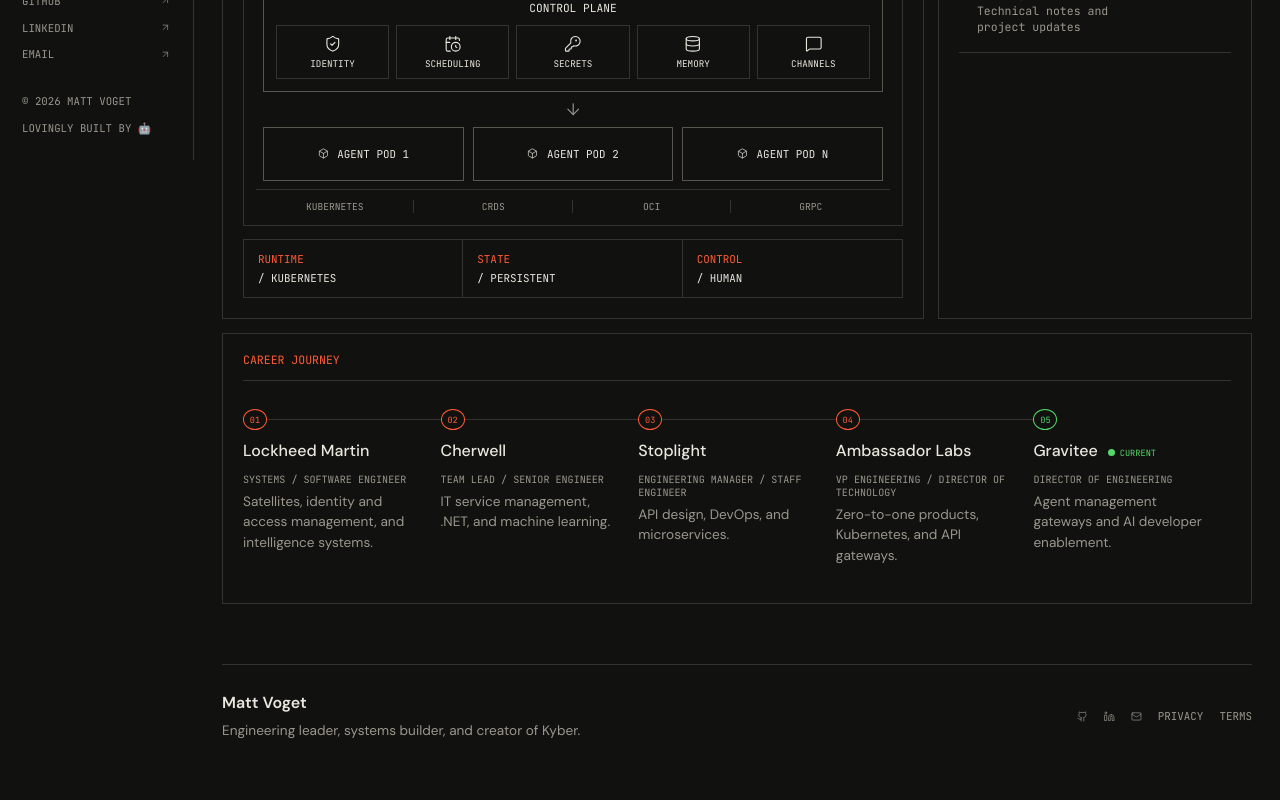
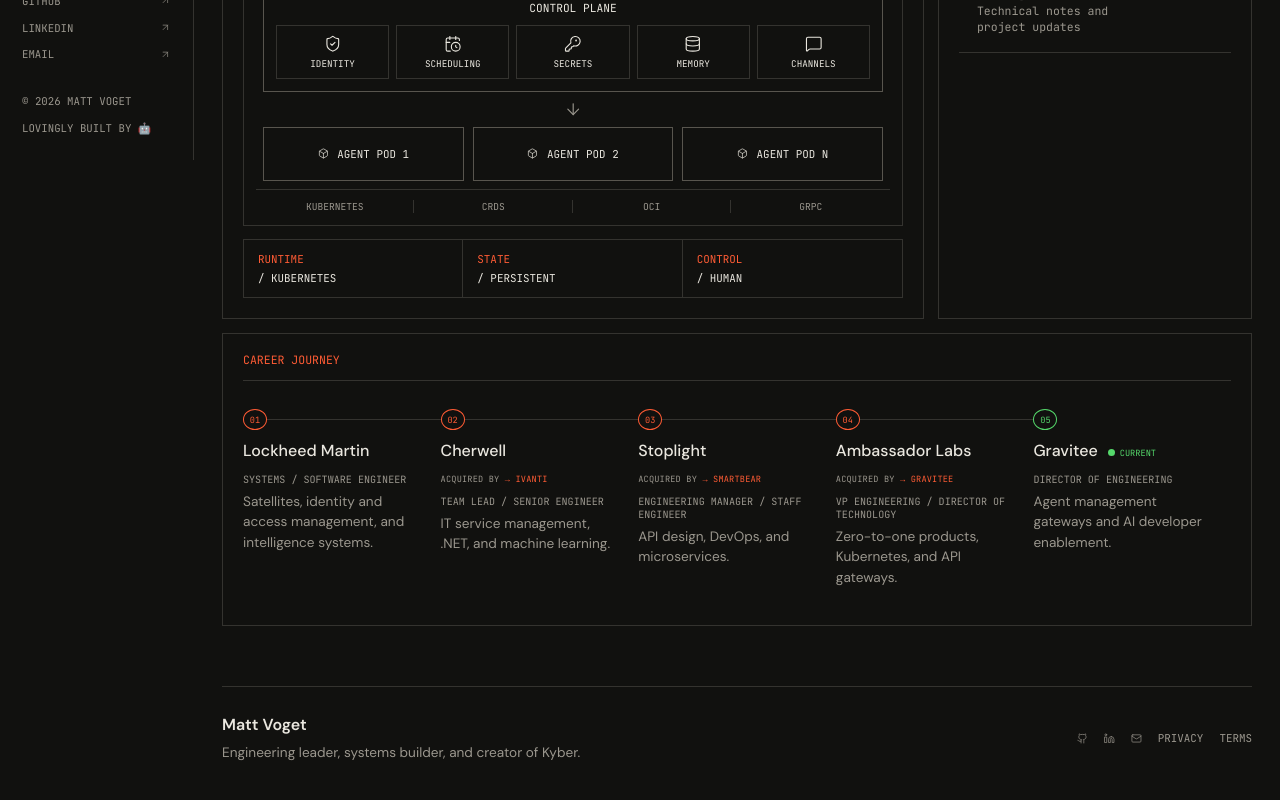
Before and after one commit to matty-v/voget-io, a React (Vite) app: page / in a window 1280 px wide. Shown: the part 640-1440 px from the top of the page. Built offline with nearby package versions, Linux system fonts and the light colour scheme.

Commit message:
feat: annotate career acquisitions

```diff
--- a/src/App.tsx
+++ b/src/App.tsx
@@ -23,7 +23,15 @@
   path: string,
 ) => void;
 
-const career = [
+type CareerBeat = {
+  company: string;
+  title: string;
+  detail: string;
+  acquiredBy?: string;
+  current?: boolean;
+};
+
+const career: CareerBeat[] = [
   {
     company: "Lockheed Martin",
     title: "Systems / Software Engineer",
@@ -32,16 +40,19 @@
   },
   {
     company: "Cherwell",
+    acquiredBy: "Ivanti",
     title: "Team Lead / Senior Engineer",
     detail: "IT service management, .NET, and machine learning.",
   },
   {
     company: "Stoplight",
+    acquiredBy: "SmartBear",
     title: "Engineering Manager / Staff Engineer",
     detail: "API design, DevOps, and microservices.",
   },
   {
     company: "Ambassador Labs",
+    acquiredBy: "Gravitee",
     title: "VP Engineering / Director of Technology",
     detail: "Zero-to-one products, Kubernetes, and API gateways.",
   },
@@ -309,6 +320,11 @@
                     <i /> Current
                   </em>
                 )}
+                {beat.acquiredBy && (
+                  <small className="acquisition">
+                    Acquired by <span>→ {beat.acquiredBy}</span>
+                  </small>
+                )}
                 <span>{beat.title}</span>
               </p>
               <p>{beat.detail}</p>
--- a/src/index.css
+++ b/src/index.css
@@ -454,6 +454,19 @@
   color: var(--text);
   font-weight: 500;
 }
+.career-list .acquisition {
+  flex-basis: 100%;
+  color: var(--muted);
+  font:
+    0.54rem "JetBrains Mono",
+    monospace;
+  letter-spacing: 0.02em;
+  text-transform: uppercase;
+}
+.career-list .acquisition span {
+  color: var(--accent);
+  font: inherit;
+}
 .career-list p span,
 .career-list p:last-child {
   color: var(--muted);
```
Also changed, not shown: 2 other files (tests, documents, lock files or other folders).
